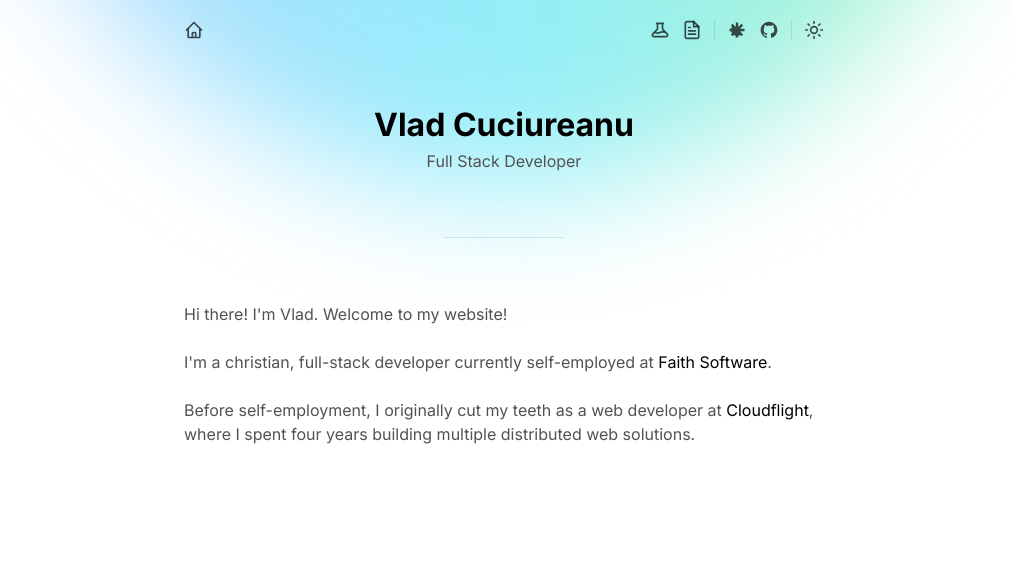
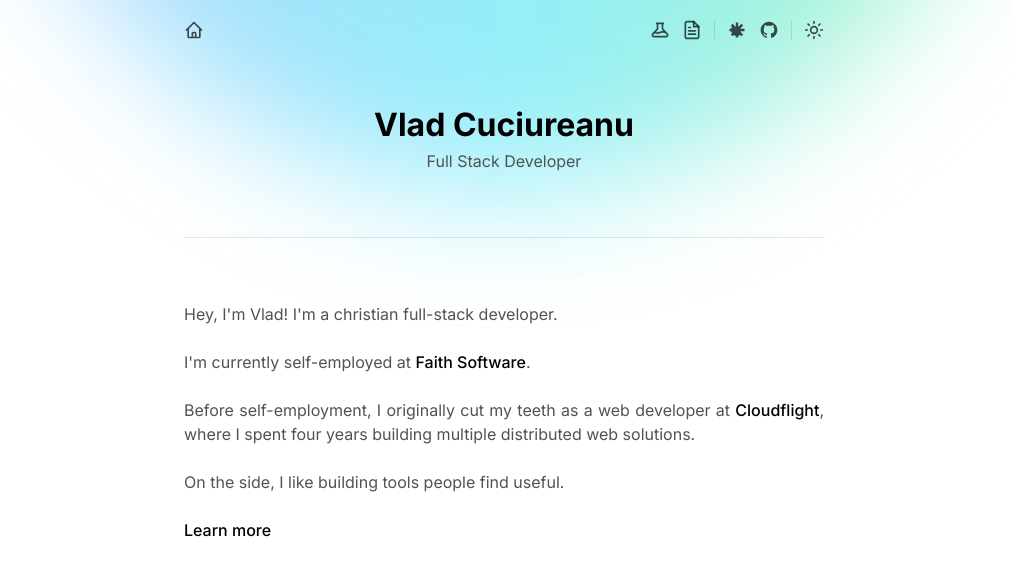
Before and after one commit to VladCuciureanu/Portfolio, a Next.js app: page / in a window 1280 px wide. Shown: the top 576 px of the page, without its empty margins (136-1147 px from the left). Built offline with nearby package versions, Linux system fonts and the light colour scheme.

Commit message:
feat: Home page - second draft

```diff
--- a/src/app/(main)/(home)/page.module.scss
+++ b/src/app/(main)/(home)/page.module.scss
@@ -8,14 +8,17 @@
 
 .Divider {
   min-height: 1px;
-  width: 7.5rem;
+  width: 100%;
   margin: 4rem auto;
 
   background-color: rgb(var(--foreground-color) / 0.1);
 }
 
 .Prose {
-  & p:not(:first-of-type) {
-    margin-top: 1.5rem;
+  & p {
+    text-align: justify;
+    &:not(:first-of-type) {
+      margin-top: 1.5rem;
+    }
   }
 }
--- a/src/app/(main)/(home)/page.tsx
+++ b/src/app/(main)/(home)/page.tsx
@@ -8,10 +8,9 @@ export default function HomePage() {
       <p className={styles.Job}>Full Stack Developer</p>
       <div className={styles.Divider} />
       <section className={styles.Prose}>
-        <p>Hi there! I&apos;m Vlad. Welcome to my website!</p>
-
+        <p>Hey, I&apos;m Vlad! I&apos;m a christian full-stack developer.</p>
         <p>
-          I&apos;m a christian, full-stack developer currently self-employed at{" "}
+          I&apos;m currently self-employed at{" "}
           <Link href="https://faith.software" target="_blank">
             Faith&nbsp;Software
           </Link>
@@ -26,6 +25,10 @@ export default function HomePage() {
           , where I spent four years building multiple distributed web
           solutions.
         </p>
+        <p>On the side, I like building tools people find useful.</p>
+        <p>
+          <Link href="/resume">Learn more</Link>
+        </p>
       </section>
     </>
   );
--- a/src/components/Link/index.module.scss
+++ b/src/components/Link/index.module.scss
@@ -1,4 +1,5 @@
 .Link {
   color: rgb(var(--foreground-color));
   text-decoration: none;
+  font-weight: 500;
 }
```
